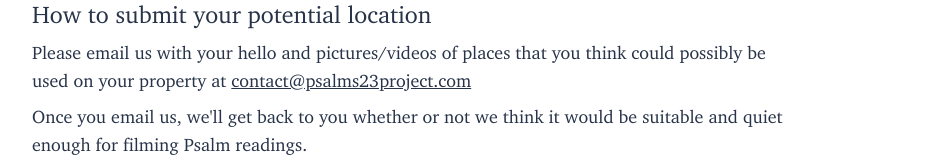
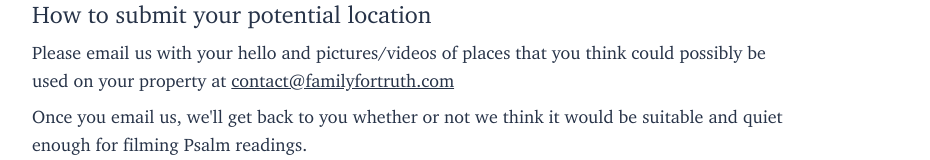
Before and after one commit to Psalms23Project/psalms23project.github.io, a SvelteKit app: page /locations in a window 1280 px wide. Shown: the part 2181-2341 px from the top of the page, without its empty margins (48-978 px from the left). Built offline with nearby package versions, Linux system fonts and the light colour scheme.

Commit message:
Update email address (for now)

```diff
--- a/src/routes/locations/+page.svelte
+++ b/src/routes/locations/+page.svelte
@@ -52,7 +52,7 @@
     <p class="text-lg mt-4"></p>
     <p class="text-2xl font-hightower mt-4">How to submit your potential location</p>
     <p class="text-lg mt-2">
-      Please email us with your hello and pictures/videos of places that you think could possibly be used on your property at <a class="underline" href="mailto:contact@psalms23project.com">contact@psalms23project.com</a>
+      Please email us with your hello and pictures/videos of places that you think could possibly be used on your property at <a class="underline" href="mailto:contact@familyfortruth.com">contact@familyfortruth.com</a>
     </p>
     <p class="text-lg mt-2">Once you email us, we'll get back to you whether or not we think it would be suitable and quiet enough for filming Psalm readings.</p>
     <p class="text-lg mt-2">We look forward to hearing from you!</p>
```
